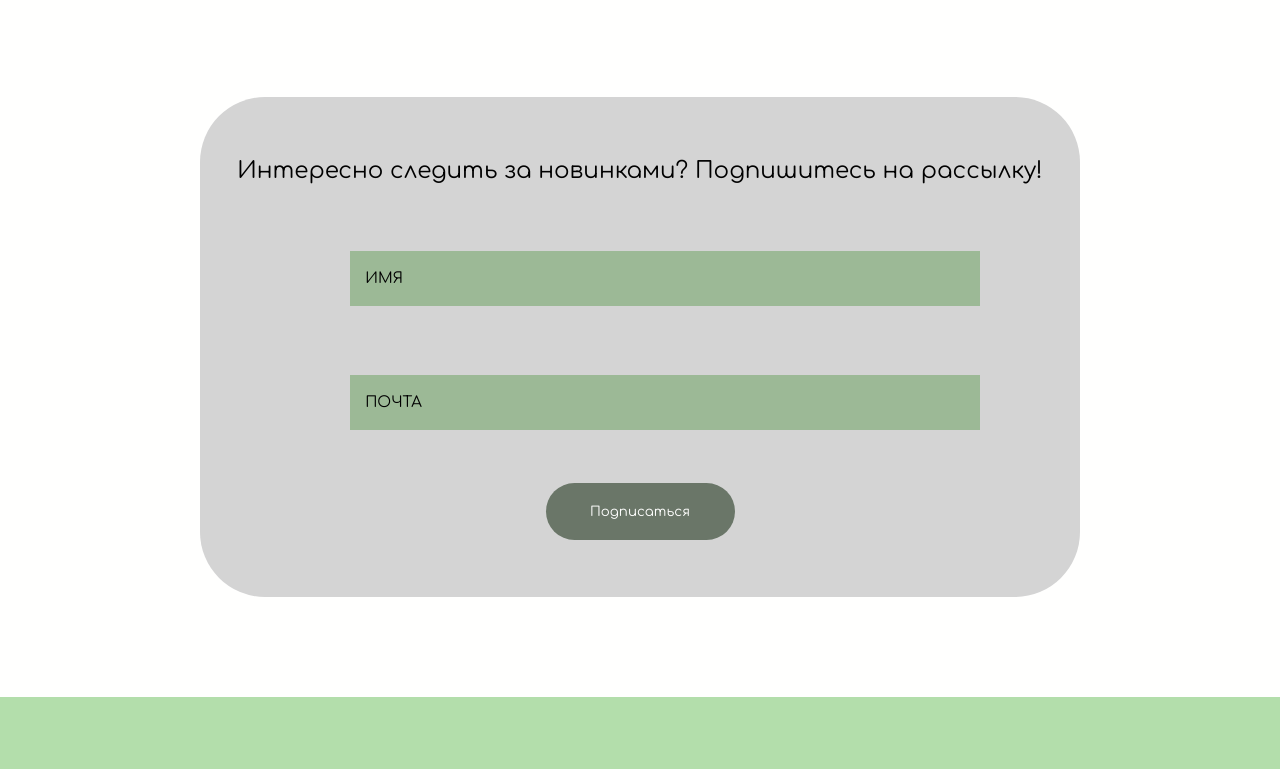
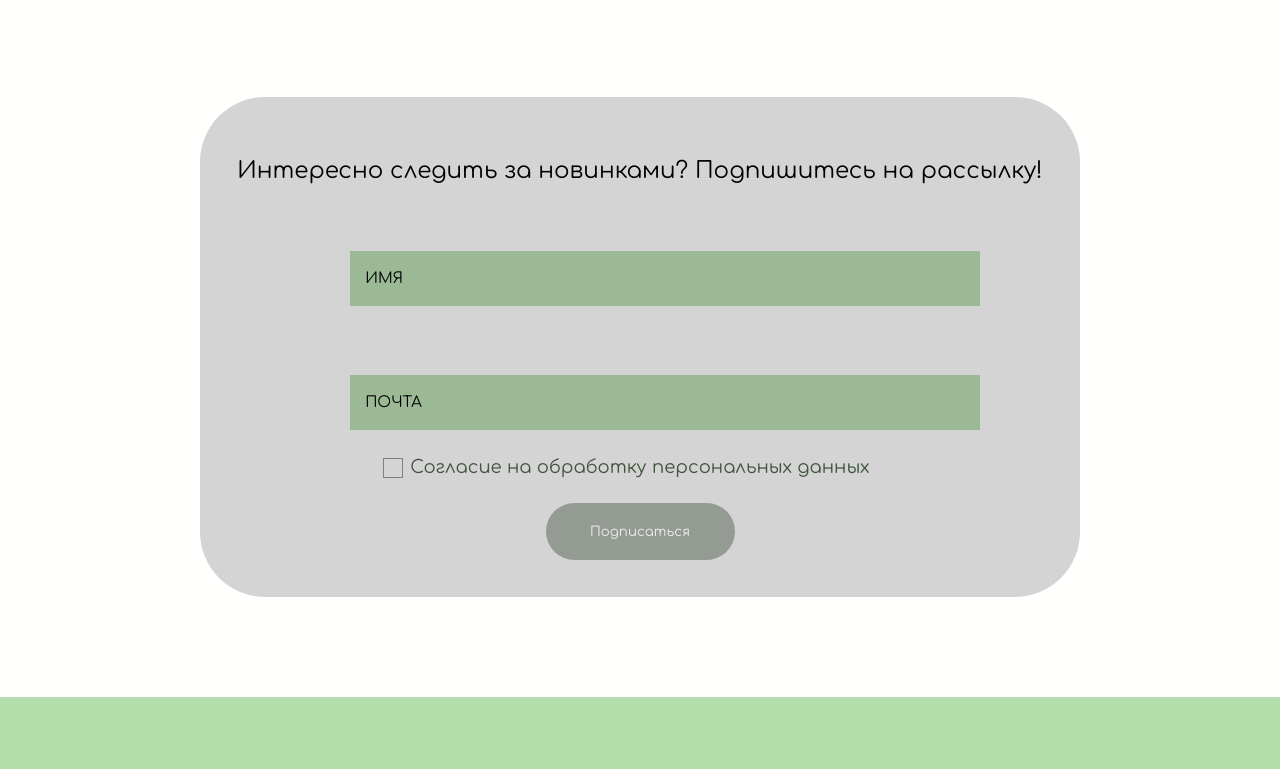
Before and after one commit to esscargoot/miapo, a plain HTML site: page DANGO/index.html in a window 1280 px wide. Shown: the part 789-1558 px from the top of the page. Drawn offline with nearby package versions, Linux system fonts and the light colour scheme; a web font is replaced by a local one.

Commit message:
Добавил checkbox на гланвую страницу

```diff
--- a/DANGO/#source/scss/style.scss
+++ b/DANGO/#source/scss/style.scss
@@ -360,7 +360,6 @@ html,body{
 .slick-dots li button{}
 
 .textv {
-      display: flex;
       text-align: center;
       margin-top: 100px;
 
@@ -412,8 +411,15 @@ html,body{
             width: 673px;
       }
 
+      &__cb{
+            display: flex;
+            align-items: center;
+            margin-top: 6%;
+            font-size: 22px;
+      }
+
       &__button{
-            margin-top: 10%;
+            margin-top: 8%;
 
             background-color: #6A7668;
             border-radius: 65px;
@@ -422,6 +428,47 @@ html,body{
             color: #FFFFFE;
       }
 
+      &__chesub{
+            display: flex;
+            flex-direction: column;
+            align-items: center;
+      }
+
+      &__chesub input[type=checkbox] {
+            display:none;
+        }
+
+        &__chesub input[type=checkbox] + label {
+            position: relative;
+            cursor: pointer;
+        }
+        &__chesub input[type=checkbox] + label:hover {
+            color:#1b2719;
+        }
+        &__chesub input[type=checkbox] + label:before {
+            position: absolute;
+            content: '';
+            width: 20px;
+            height: 20px;
+            left: -6%;
+            border: 1px solid #808080;
+        }
+        &__chesub input[type=checkbox]:checked + label:before{
+            content: '\2714';
+
+        }
+        &__chesub input[type=submit] {
+            cursor: pointer;
+            background-color: #6A7668;
+            transition: .4s all;
+        }
+        &__chesub input[type=submit]:hover {
+            background-color: #4f5a4d;
+        }
+        &__chesub input[disabled] {
+            opacity: .6;
+            cursor: not-allowed;
+        }
 }
 
 @media (max-width:1780px){
@@ -444,8 +491,14 @@ html,body{
                   width: 699px;
             }
 
+            &__cb{
+                  white-space: nowrap;
+                  margin-top: 6%;
+                  font-size: 20px;
+            }
+
             &__button{
-                  margin-top: 10%;
+                  margin-top: 7%;
 
                   border-radius: 65px;
                   height: 68px;
@@ -473,6 +526,12 @@ html,body{
                   font-size: 15px;
                   height: 55px;
                   width: 630px;
+            }
+
+            &__cb{
+                  white-space: nowrap;
+                  margin-top: 6%;
+                  font-size: 18px;
             }
 
             &__button{
--- a/DANGO/index.html
+++ b/DANGO/index.html
@@ -43,6 +43,7 @@
         </header>
 
         <div class="slider">
+
                 <div class="slider__item">
                     <div class="slider__textosn">
                     <span> DANGO</span> - магазин
@@ -96,9 +97,9 @@
                 </div>
         </div>
 
-        <form action="#">
         <div class="emailpod">
             <div class="container">
+                <form action="#">
                     <div class="emailpod__body">
                         <div class="emailpod__text">
                             Интересно следить за новинками? Подпишитесь на рассылку!
@@ -107,12 +108,18 @@
                             <input placeholder="ИМЯ" type="text">
                             <input placeholder="ПОЧТА" type="email" name="" id="">
                         </div>
-                        <button class="emailpod__button" >Подписаться</button>
+                        <div class="emailpod__chesub">
+                            <div class="emailpod__cb">
+                                <input id="checkbox" class="emailpod__checkbox" type="checkbox" onchange="document.getElementById('submit').disabled = !this.checked;">
+                                <label class="emailpod__labletext" for="checkbox">Согласие на обработку персональных данных</label>
+                            </div>
+                            <input type="submit" class="emailpod__button" disabled="disabled" name="submit" id="submit" value="Подписаться">
+                        </div>
                     </div>
+                </form>
             </div>
         </div>
-        </form>
-        </div>
+    </div>
     </div>
 
 
@@ -140,7 +147,7 @@
 
     <!-- Подключение jQuery -->
     <script src="https://code.jquery.com/jquery-3.6.1.min.js"></script>
-    <!-- подключение дж слайдера -->
+    <!-- подключение слайдера slick -->
     <script src="js/slick.min.js"></script>
     <!-- осн дж -->
     <script src="js/script.js"></script>
```
Also changed, not shown: DANGO/css/Contact.css (added), DANGO/css/account.css (added), DANGO/css/nullstyle.css (added), DANGO/css/product.css (added), DANGO/css/style.css.
